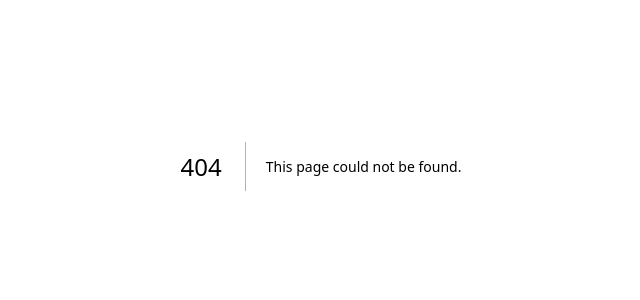
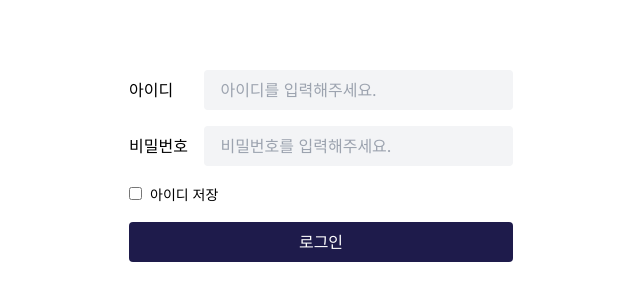
Before and after one commit to ppotatoG/housetalk-admin, a Next.js app: page /login in a window 1280 px wide. Before the commit this address had no page. Shown: the part 234-534 px from the top of the page, without its empty margins (319-959 px from the left). Built offline with nearby package versions, Linux system fonts and the light colour scheme.

Commit message:
Add: create login page

```diff
--- /dev/null
+++ b/src/app/component/Login/index.tsx
@@ -0,0 +1,54 @@
+'use client';
+
+import { useState } from 'react';
+
+import Button from '@/component/common/Button';
+import { LOGIN } from '@/constants/login';
+const Login = () => {
+  const {
+    ID,
+    PASSWORD,
+    SAVE_ID,
+    BUTTON_TEXT,
+    ID_PLACEHOLDER,
+    PASSWORD_PLACEHOLDER,
+  } = LOGIN;
+  const [id, setId] = useState<string>('');
+  const [password, setPassword] = useState<string>('');
+
+  return (
+    <form className="w-3/4 min-w-max max-w-sm flex flex-col gap-4">
+      <label className="flex items-center w-full" htmlFor="user-id">
+        <span className="w-1/4">{ID}</span>
+        <input
+          className="bg-gray-100 appearance-none rounded w-full py-2 px-4 focus:outline-none"
+          id="user-id"
+          type="text"
+          value={id}
+          placeholder={ID_PLACEHOLDER}
+          onChange={e => setId(e.target.value)}
+        />
+      </label>
+      <label className="flex items-center w-full" htmlFor="user-password">
+        <span className="w-1/4">{PASSWORD}</span>
+        <input
+          className="bg-gray-100 appearance-none rounded w-full py-2 px-4 focus:outline-none"
+          id="user-password"
+          type="password"
+          placeholder={PASSWORD_PLACEHOLDER}
+          onChange={e => setPassword(e.target.value)}
+          value={password}
+        />
+      </label>
+      <label>
+        <input className="mr-2 leading-tight" type="checkbox" />
+        <span className="text-sm">{SAVE_ID}</span>
+      </label>
+      <Button type="submit" variant="filled" className="w-full">
+        {BUTTON_TEXT}
+      </Button>
+    </form>
+  );
+};
+
+export default Login;
--- /dev/null
+++ b/src/app/login/page.tsx
@@ -0,0 +1,11 @@
+import Login from '@/component/Login';
+import { LoginLayout } from '@/pageLayout';
+const Home = () => {
+  return (
+    <LoginLayout>
+      <Login />
+    </LoginLayout>
+  );
+};
+
+export default Home;
--- /dev/null
+++ b/src/app/pageLayout/LoginLayout.tsx
@@ -0,0 +1,15 @@
+'use client';
+
+import React from 'react';
+
+export default function LoginLayout({
+  children,
+}: {
+  children: React.ReactNode;
+}) {
+  return (
+    <div className="flex items-center justify-center w-screen h-screen">
+      {children}
+    </div>
+  );
+}
--- /dev/null
+++ b/src/constants/login/index.ts
@@ -0,0 +1,8 @@
+export const LOGIN = {
+  ID: '아이디',
+  PASSWORD: '비밀번호',
+  SAVE_ID: '아이디 저장',
+  BUTTON_TEXT: '로그인',
+  ID_PLACEHOLDER: '아이디를 입력해주세요.',
+  PASSWORD_PLACEHOLDER: '비밀번호를 입력해주세요.',
+};
```
